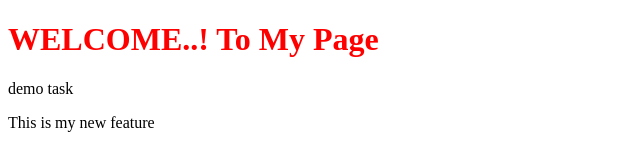
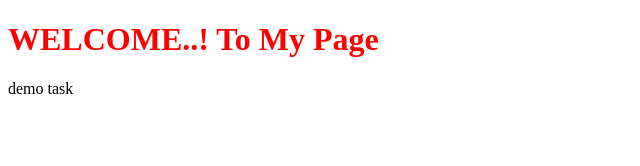
Before and after one commit to Drashti-Kanani/Localrepo, a plain HTML site: page index.html in a window 1280 px wide. Shown: the whole page, without its empty margins (0-640 px from the left). Drawn offline with Linux system fonts and the light colour scheme.

Commit message:
Revert "Add file"

```diff
--- a/index.html
+++ b/index.html
@@ -11,6 +11,5 @@
 <body>
         <h1>WELCOME..! To My Page</h1>
         <p>demo task</p>
-        <p>This is my new feature</p>
 </body>
 </html>
```
